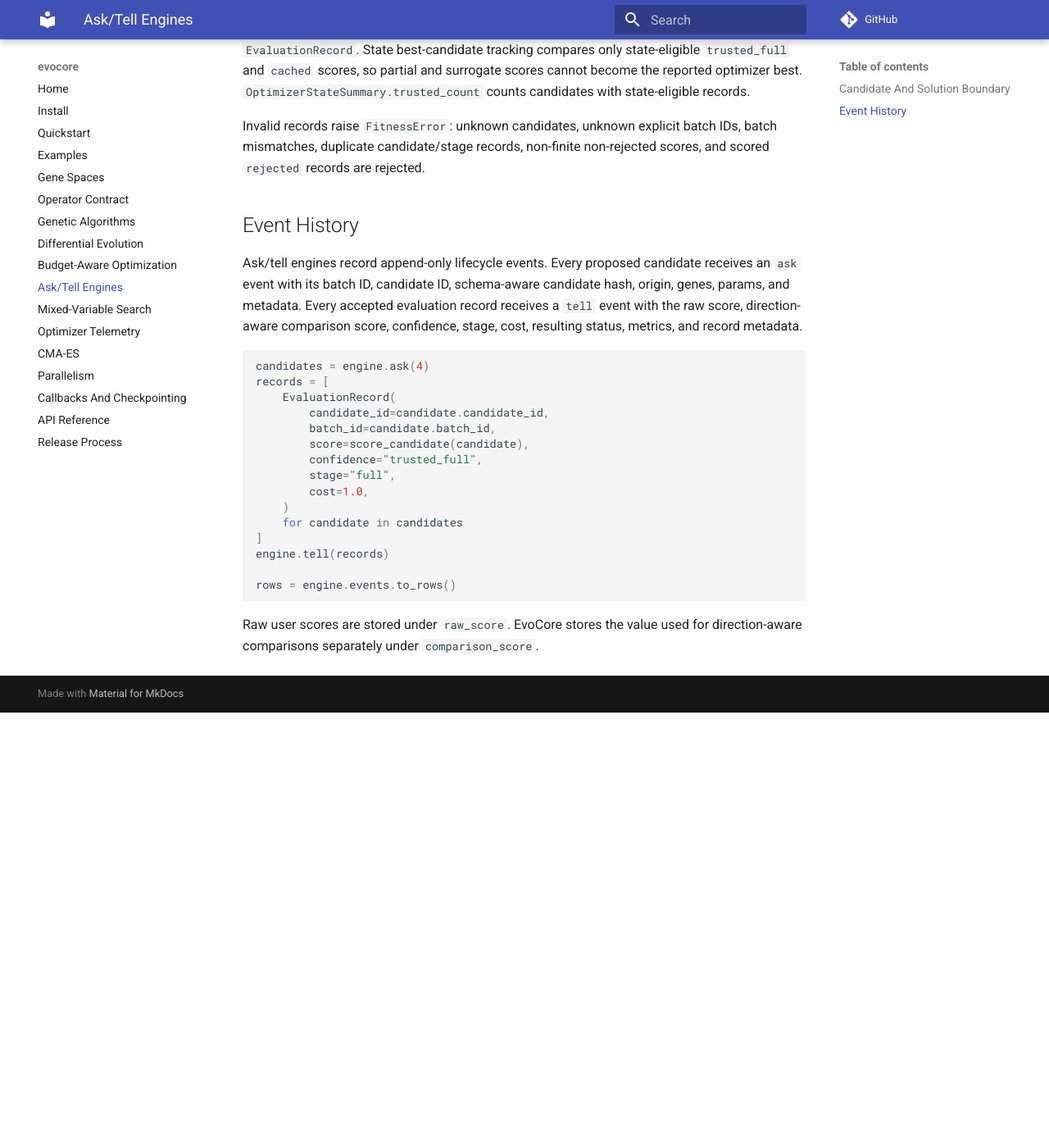
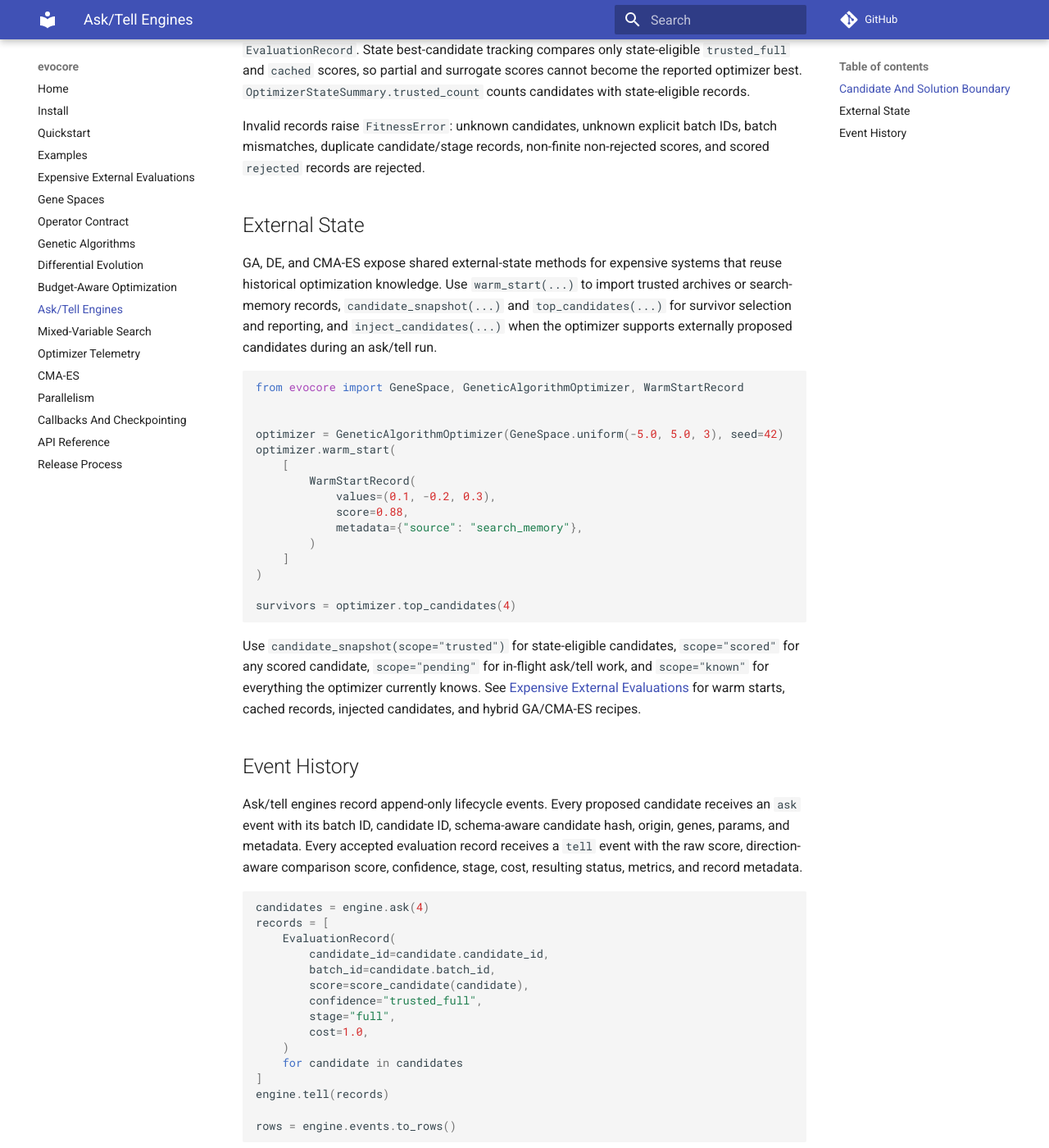
Before and after one commit to Murfidar/evocore, an MkDocs documentation site: the page built from docs/site/ask-tell-engines.md, in a window 1280 px wide and 1400 px high, scrolled down 1480 px. Shown: the whole window at 82% size. Built offline with MkDocs 1.6.1 and Material for MkDocs 9.7.7, drawn with Linux system fonts in a browser that asks for light colours; comment, search, counter and statistics services are not loaded; before the commit the page ends 2349 px from its top, so only the background shows below that.

Commit message:
docs: add external state integration recipes

````diff
--- a/docs/site/ask-tell-engines.md
+++ b/docs/site/ask-tell-engines.md
@@ -69,6 +69,39 @@ Invalid records raise `FitnessError`: unknown candidates, unknown explicit batch
 batch mismatches, duplicate candidate/stage records, non-finite non-rejected scores, and
 scored `rejected` records are rejected.
 
+## External State
+
+GA, DE, and CMA-ES expose shared external-state methods for expensive systems
+that reuse historical optimization knowledge. Use `warm_start(...)` to import
+trusted archives or search-memory records, `candidate_snapshot(...)` and
+`top_candidates(...)` for survivor selection and reporting, and
+`inject_candidates(...)` when the optimizer supports externally proposed
+candidates during an ask/tell run.
+
+```python
+from evocore import GeneSpace, GeneticAlgorithmOptimizer, WarmStartRecord
+
+
+optimizer = GeneticAlgorithmOptimizer(GeneSpace.uniform(-5.0, 5.0, 3), seed=42)
+optimizer.warm_start(
+    [
+        WarmStartRecord(
+            values=(0.1, -0.2, 0.3),
+            score=0.88,
+            metadata={"source": "search_memory"},
+        )
+    ]
+)
+
+survivors = optimizer.top_candidates(4)
+```
+
+Use `candidate_snapshot(scope="trusted")` for state-eligible candidates,
+`scope="scored"` for any scored candidate, `scope="pending"` for in-flight
+ask/tell work, and `scope="known"` for everything the optimizer currently knows.
+See [Expensive External Evaluations](expensive-external-evaluations.md) for
+warm starts, cached records, injected candidates, and hybrid GA/CMA-ES recipes.
+
 ## Event History
 
 Ask/tell engines record append-only lifecycle events. Every proposed candidate receives
--- a/mkdocs.yml
+++ b/mkdocs.yml
@@ -10,6 +10,7 @@ nav:
   - Install: install.md
   - Quickstart: quickstart.md
   - Examples: examples.md
+  - Expensive External Evaluations: expensive-external-evaluations.md
   - Gene Spaces: gene-space.md
   - Operator Contract: operator-contract.md
   - Genetic Algorithms: ga.md
````
Also changed, not shown: CHANGELOG.md (+7 -0 lines), docs/site/api.md (+12 -0 lines), docs/site/budget-aware-optimization.md (+6 -0 lines), docs/site/examples.md (+6 -0 lines), docs/site/expensive-external-evaluations.md (added, +177 -0 lines).
